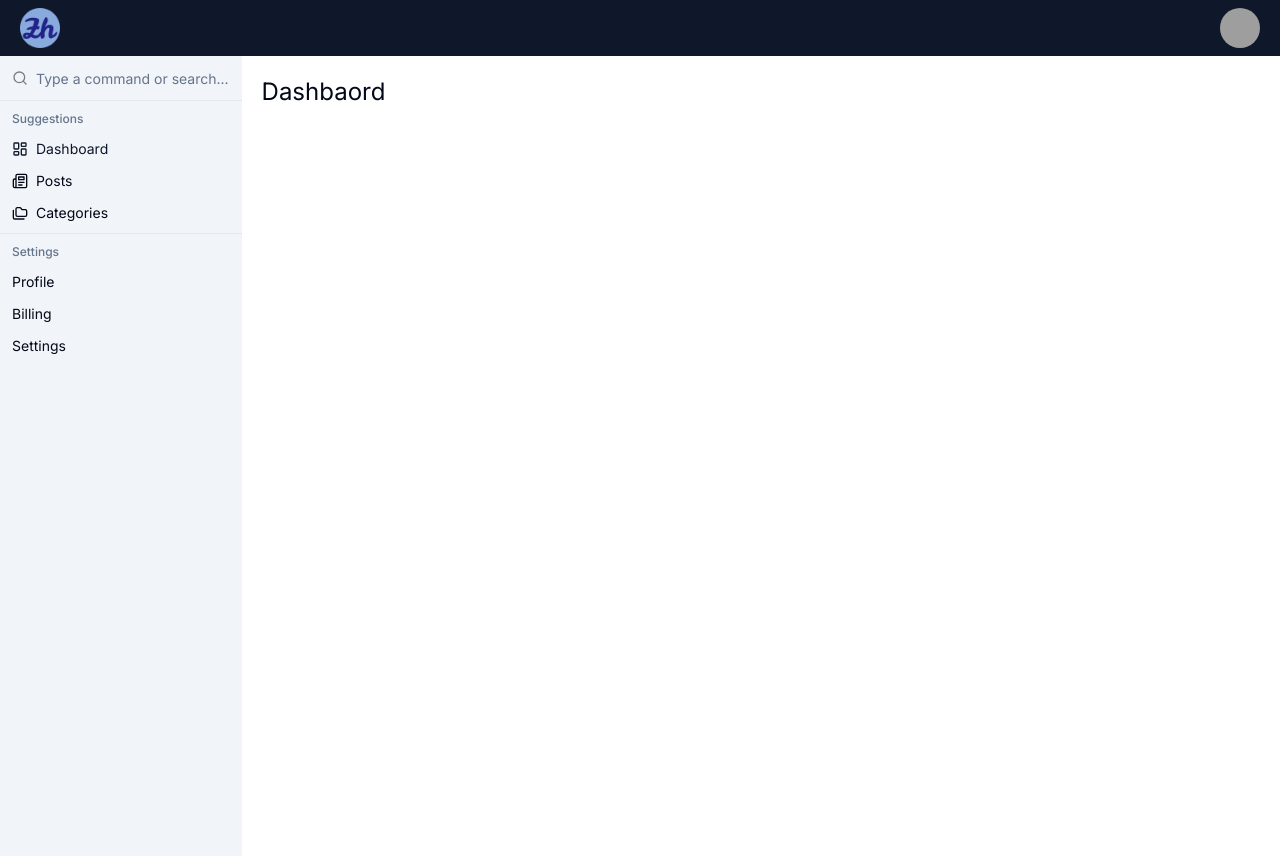
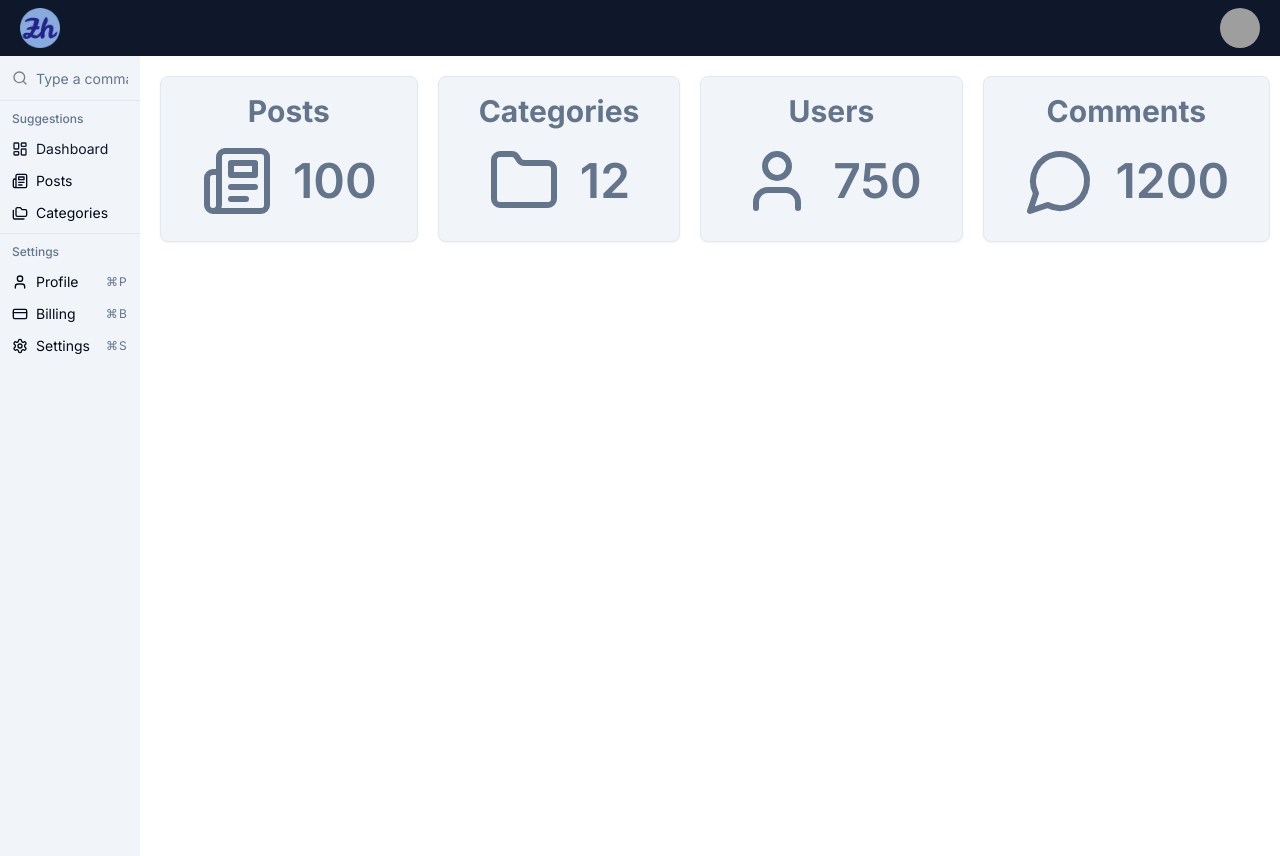
Before and after one commit to zhale-el/admin-dashbaord-shadcnui, a Next.js app: page / in a window 1280 px wide. Built offline with nearby package versions, Linux system fonts and the light colour scheme; grey boxes are pictures that could not be loaded.

Commit message:
create dashboard component and card

```diff
--- a/app/page.tsx
+++ b/app/page.tsx
@@ -1,8 +1,32 @@
+import DashboardCard from "@/components/dashboard/DashboardCard";
+import { Newspaper, Folder, User, MessageCircle } from "lucide-react";
+
 const Home = () => {
   return (
-    <div>
-      <h1 className="text-2xl">Dashbaord</h1>
-    </div>
+    <>
+      <div className="flex flex-col md:flex-row justify-between gap-5 mb-5">
+        <DashboardCard
+          title="Posts"
+          count={100}
+          icon={<Newspaper className="text-slate-500 " size={72} />}
+        />
+        <DashboardCard
+          title="Categories"
+          count={12}
+          icon={<Folder className="text-slate-500 " size={72} />}
+        />
+        <DashboardCard
+          title="Users"
+          count={750}
+          icon={<User className="text-slate-500 " size={72} />}
+        />
+        <DashboardCard
+          title="Comments"
+          count={1200}
+          icon={<MessageCircle className="text-slate-500 " size={72} />}
+        />
+      </div>
+    </>
   );
 };
 
--- a/components/Sidebar.tsx
+++ b/components/Sidebar.tsx
@@ -15,7 +15,7 @@
   Folders,
   CreditCard,
   Settings,
-  Users,
+  User,
 } from "lucide-react";
 import Link from "next/link";
 const Sidebar = () => {
@@ -42,9 +42,21 @@
         </CommandGroup>
         <CommandSeparator />
         <CommandGroup heading="Settings">
-          <CommandItem>Profile</CommandItem>
-          <CommandItem>Billing</CommandItem>
-          <CommandItem>Settings</CommandItem>
+          <CommandItem>
+            <User className="mr-2 h-4 w-4" />
+            <span>Profile</span>
+            <CommandShortcut>⌘P</CommandShortcut>
+          </CommandItem>
+          <CommandItem>
+            <CreditCard className="mr-2 h-4 w-4" />
+            <span>Billing</span>
+            <CommandShortcut>⌘B</CommandShortcut>
+          </CommandItem>
+          <CommandItem>
+            <Settings className="mr-2 h-4 w-4" />
+            <span>Settings</span>
+            <CommandShortcut>⌘S</CommandShortcut>
+          </CommandItem>
         </CommandGroup>
       </CommandList>
     </Command>
--- /dev/null
+++ b/components/dashboard/DashboardCard.tsx
@@ -0,0 +1,29 @@
+import { Card, CardContent } from "../ui/card";
+
+import { LucideIcon } from "lucide-react";
+
+interface DashboardCardProps {
+  title: string;
+  count: number;
+  icon: React.ReactElement<LucideIcon>;
+}
+
+const DashboardCard = ({ title, count, icon }: DashboardCardProps) => {
+  return (
+    <Card className="bg-slate-100 dark:bg-slate-800 p-4 pb-0">
+      <CardContent>
+        <h3 className="text-3xl text-center mb-4 font-bold text-slate-500 dark:text-slate-200">
+          {title}
+        </h3>
+        <div className="flex gap-5 justify-center items-center">
+          {icon}
+          <h3 className="text-5xl font-semibold text-slate-500 dark:text-slate-200">
+            {count}
+          </h3>
+        </div>
+      </CardContent>
+    </Card>
+  );
+};
+
+export default DashboardCard;
--- /dev/null
+++ b/components/ui/card.tsx
@@ -0,0 +1,79 @@
+import * as React from "react"
+
+import { cn } from "@/lib/utils"
+
+const Card = React.forwardRef<
+  HTMLDivElement,
+  React.HTMLAttributes<HTMLDivElement>
+>(({ className, ...props }, ref) => (
+  <div
+    ref={ref}
+    className={cn(
+      "rounded-lg border bg-card text-card-foreground shadow-sm",
+      className
+    )}
+    {...props}
+  />
+))
+Card.displayName = "Card"
+
+const CardHeader = React.forwardRef<
+  HTMLDivElement,
+  React.HTMLAttributes<HTMLDivElement>
+>(({ className, ...props }, ref) => (
+  <div
+    ref={ref}
+    className={cn("flex flex-col space-y-1.5 p-6", className)}
+    {...props}
+  />
+))
+CardHeader.displayName = "CardHeader"
+
+const CardTitle = React.forwardRef<
+  HTMLParagraphElement,
+  React.HTMLAttributes<HTMLHeadingElement>
+>(({ className, ...props }, ref) => (
+  <h3
+    ref={ref}
+    className={cn(
+      "text-2xl font-semibold leading-none tracking-tight",
+      className
+    )}
+    {...props}
+  />
+))
+CardTitle.displayName = "CardTitle"
+
+const CardDescription = React.forwardRef<
+  HTMLParagraphElement,
+  React.HTMLAttributes<HTMLParagraphElement>
+>(({ className, ...props }, ref) => (
+  <p
+    ref={ref}
+    className={cn("text-sm text-muted-foreground", className)}
+    {...props}
+  />
+))
+CardDescription.displayName = "CardDescription"
+
+const CardContent = React.forwardRef<
+  HTMLDivElement,
+  React.HTMLAttributes<HTMLDivElement>
+>(({ className, ...props }, ref) => (
+  <div ref={ref} className={cn("p-6 pt-0", className)} {...props} />
+))
+CardContent.displayName = "CardContent"
+
+const CardFooter = React.forwardRef<
+  HTMLDivElement,
+  React.HTMLAttributes<HTMLDivElement>
+>(({ className, ...props }, ref) => (
+  <div
+    ref={ref}
+    className={cn("flex items-center p-6 pt-0", className)}
+    {...props}
+  />
+))
+CardFooter.displayName = "CardFooter"
+
+export { Card, CardHeader, CardFooter, CardTitle, CardDescription, CardContent }
```
